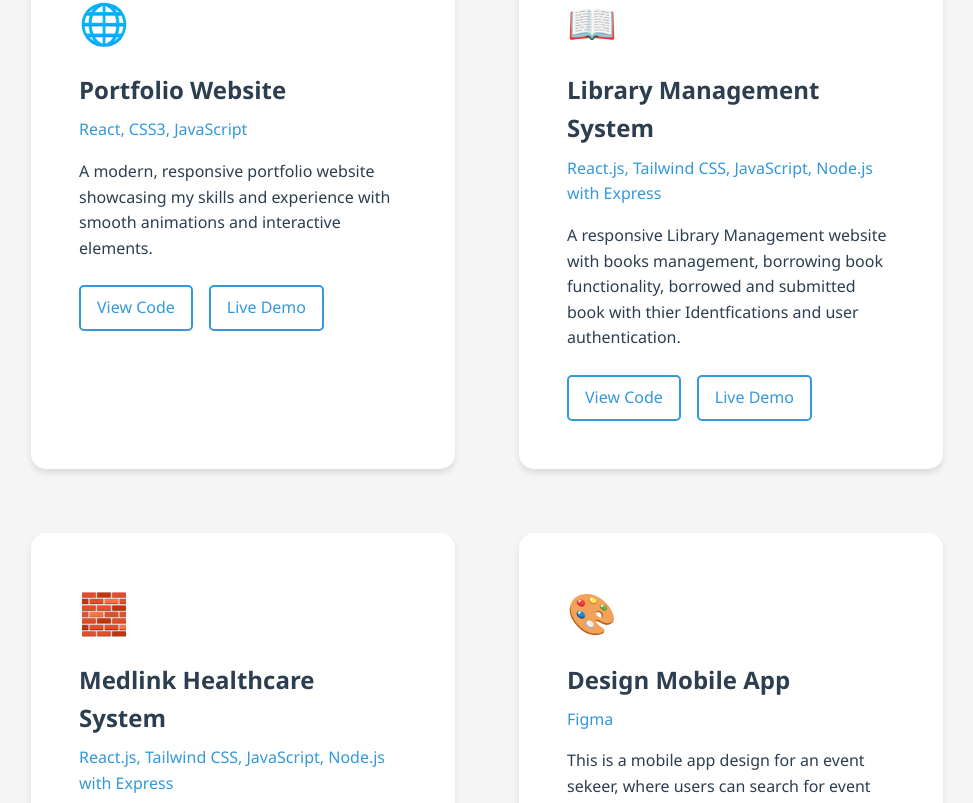
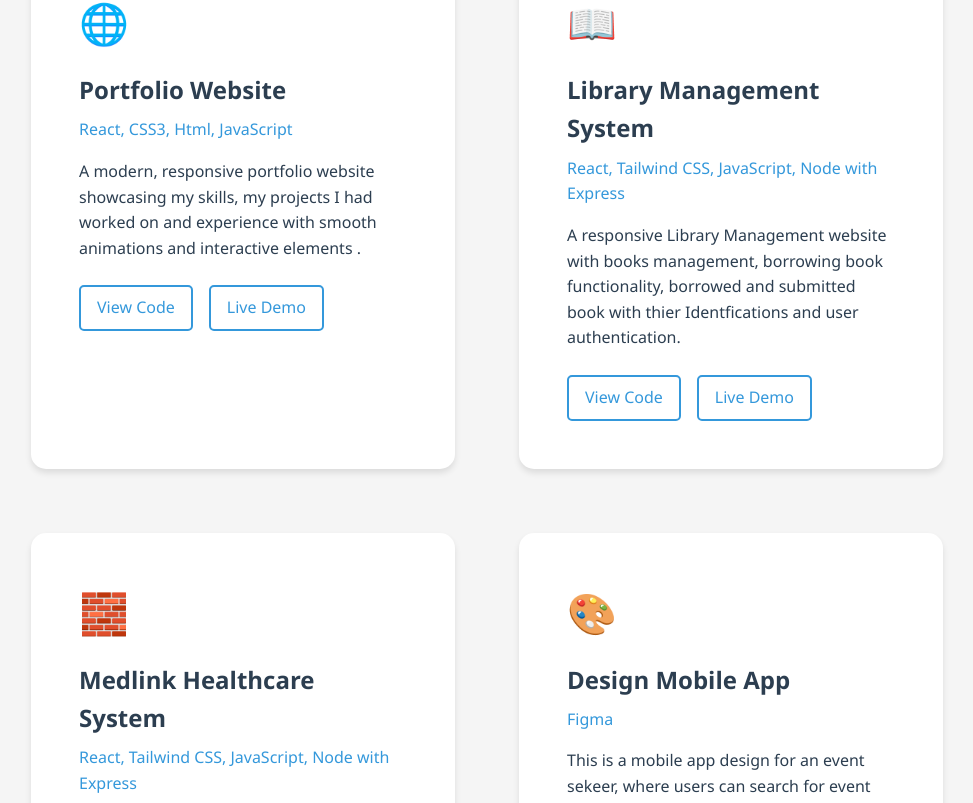
Before and after one commit to p-r-i-n-c-e-1/prince, a React (Create React App) app in the folder portfolio/: page / in a window 1280 px wide. Shown: the part 2118-2921 px from the top of the page, without its empty margins (153-1126 px from the left). Built offline with nearby package versions, Linux system fonts and the light colour scheme.

Commit message:
Hardwork pays off

```diff
--- a/portfolio/src/App.js
+++ b/portfolio/src/App.js
@@ -157,8 +157,8 @@ function App() {
           <div className="project-card">
             <div className="project-icon">🌐</div>
             <h3>Portfolio Website</h3>
-            <p className="tech-stack">React, CSS3, JavaScript</p>
-            <p className="description">A modern, responsive portfolio website showcasing my skills and experience with smooth animations and interactive elements.</p>
+            <p className="tech-stack">React, CSS3, Html, JavaScript</p>
+            <p className="description">A modern, responsive portfolio website showcasing my skills, my projects I had worked on and experience with smooth animations and interactive elements .</p>
             <div className="project-links">
               <a href="https://github.com/p-r-i-n-c-e-1" target="_blank" rel="noopener noreferrer">View Code</a>
               <a href="#" target="_blank" rel="noopener noreferrer">Live Demo</a>
@@ -167,7 +167,7 @@ function App() {
           <div className="project-card">
             <div className="project-icon">📖</div>
             <h3>Library Management System</h3>
-            <p className="tech-stack">React.js, Tailwind CSS, JavaScript, Node.js with Express</p>
+            <p className="tech-stack">React, Tailwind CSS, JavaScript, Node with Express</p>
             <p className="description">A responsive Library Management website with books management, borrowing book functionality, borrowed and submitted book with thier Identfications and user authentication.</p>
             <div className="project-links">
               <a href="https://github.com/p-r-i-n-c-e-1" target="_blank" rel="noopener noreferrer">View Code</a>
@@ -177,7 +177,7 @@ function App() {
                     <div className="project-card">
             <div className="project-icon">🧱</div>
             <h3>Medlink Healthcare System</h3>
-            <p className="tech-stack">React.js, Tailwind CSS, JavaScript, Node.js with Express</p>
+            <p className="tech-stack">React, Tailwind CSS, JavaScript, Node with Express</p>
             <p className="description">MedLink is a smart healthcare system that enables patients to book appointments, chat with doctors, receive health updates, and access care even via USSD making healthcare more accessible and efficient.</p>
             <div className="project-links">
               <a href="https://github.com/p-r-i-n-c-e-1" target="_blank" rel="noopener noreferrer">View Code</a>
```
